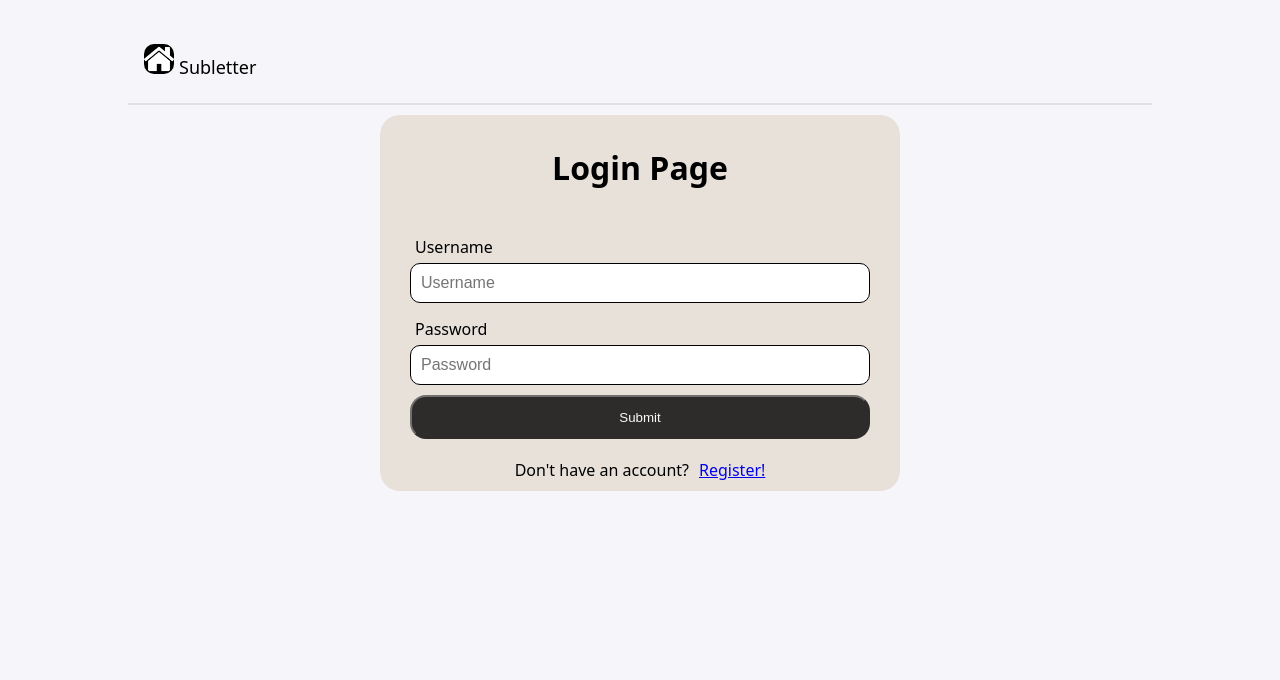
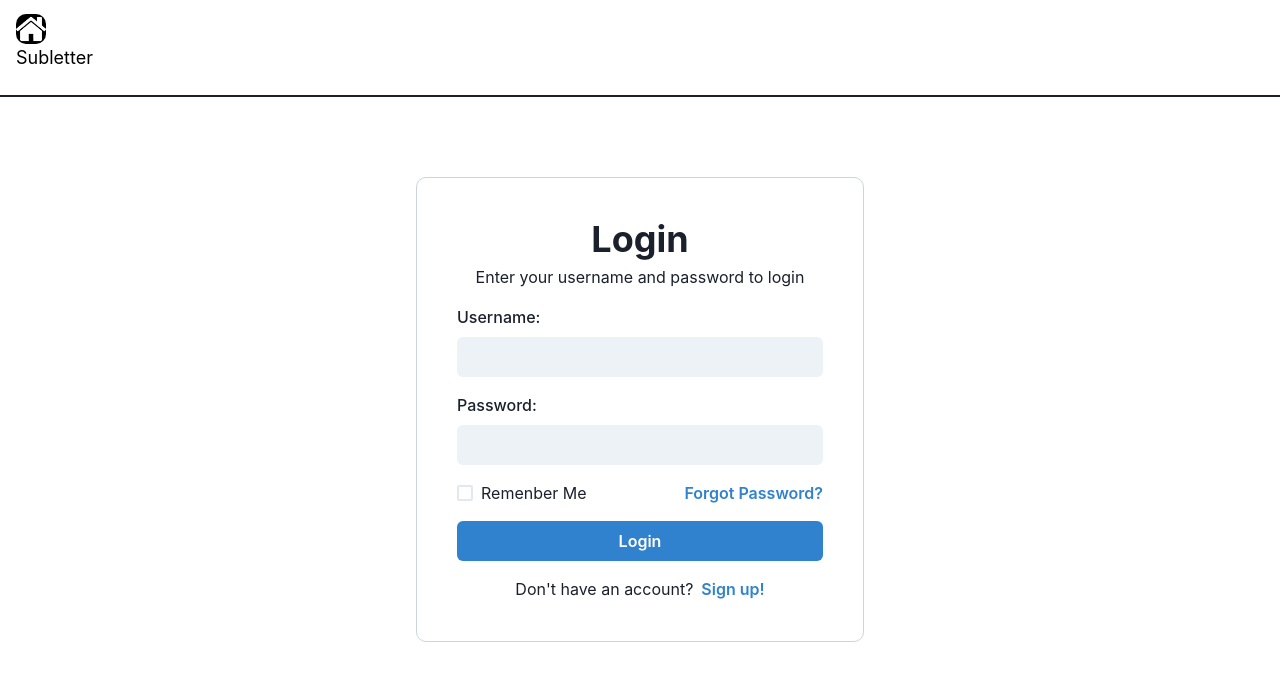
Before and after one commit to imaadj10/subletter, a React (Create React App) app in the folder client/: page / in a window 1280 px wide. Shown: the top 680 px of the page. Built offline with nearby package versions, Linux system fonts and the light colour scheme.

Commit message:
finished login page, removed css that conflicted with ChakraUi

```diff
--- a/client/package.json
+++ b/client/package.json
@@ -3,10 +3,14 @@
   "version": "0.1.0",
   "private": true,
   "dependencies": {
+    "@chakra-ui/react": "^2.8.0",
+    "@emotion/react": "^11.11.1",
+    "@emotion/styled": "^11.11.0",
     "@testing-library/jest-dom": "^5.17.0",
     "@testing-library/react": "^13.4.0",
     "@testing-library/user-event": "^13.5.0",
     "axios": "^1.4.0",
+    "framer-motion": "^10.15.0",
     "react": "^18.2.0",
     "react-dom": "^18.2.0",
     "react-router-dom": "^6.14.2",
--- a/client/src/App.css
+++ b/client/src/App.css
@@ -1,4 +1,4 @@
-* {
+/* * {
   box-sizing:border-box;
   list-style-type:none;
 }
@@ -67,4 +67,4 @@ button.red {
 
 button.red:hover {
   background-color:red;
-}
+} */
--- a/client/src/App.js
+++ b/client/src/App.js
@@ -12,6 +12,7 @@ import HousingInfo from './components/HousingInfo';
 import MessageBoard from './components/MessageBoard';
 import Users from './components/Users';
 import SingleListing from './components/SingleListing';
+import { ChakraProvider } from '@chakra-ui/react'
 
 function App() {
   const location = useLocation();
@@ -25,7 +26,7 @@ function App() {
   }, [location]);
 
   return (
-    <div>
+    <ChakraProvider>
       <Navbar />
       <Routes>
         <Route path="/" element={<Login />} exact />
@@ -39,7 +40,7 @@ function App() {
         <Route path="/messageboard" element={<MessageBoard />} />
         <Route path="/users" element={<Users />} />
       </Routes>
-    </div>
+    </ChakraProvider>
   );
 }
 
--- a/client/src/components/Login.js
+++ b/client/src/components/Login.js
@@ -1,8 +1,21 @@
-import '../css/Authorization.css';
+// import '../css/Authorization.css';
 import React, { useState, useEffect } from 'react';
 import axios from 'axios';
 import Cookies from 'universal-cookie';
-import { useNavigate, Link } from 'react-router-dom';
+import { useNavigate, Link, Form } from 'react-router-dom';
+import {
+  Box,
+  FormControl,
+  Input,
+  FormLabel,
+  Button,
+  Container,
+  VStack,
+  Heading,
+  Text,
+  HStack,
+  Checkbox,
+} from '@chakra-ui/react';
 
 const Login = () => {
   const history = useNavigate();
@@ -60,36 +73,62 @@ const Login = () => {
   }
 
   return (
-    <div className="section form-page">
-      <h1>Login Page</h1>
-      <form action="POST" className="auth-form">
-        <label htmlFor="username">Username</label>
-        <input
-          className="form-text"
+    <Box
+      w={{ base: 'full', md: 'md' }}
+      p={{ base: 8, md: 10 }}
+      mb="80px"
+      mt={{ base: 20, md: '10vh' }}
+      mx="auto"
+      border={{ base: 'none', md: '1px' }}
+      borderColor={{ base: '', md: 'gray.300' }}
+      borderRadius="10"
+    >
+      <VStack spacing="4" align="flex-start" w="full">
+        <VStack spacing="1" align="center" w="full">
+          <Heading>Login</Heading>
+          <Text>Enter your username and password to login</Text>
+        </VStack>
+
+        <FormControl>
+          <FormLabel>Username:</FormLabel>
+          <Input
             type="text"
             name="username"
-          placeholder="Username"
             value={username}
             onChange={(e) => setUsername(e.target.value)}
+            variant="filled"
           />
-        <label htmlFor="password">Password</label>
-        <input
-          className="form-text"
+        </FormControl>
+
+        <FormControl>
+          <FormLabel>Password:</FormLabel>
+          <Input
             type="password"
-          name="password"
-          placeholder="Password"
+            name="username"
             value={password}
             onChange={(e) => setPassword(e.target.value)}
+            variant="filled"
           />
-        <button onClick={submit} className="auth-button">
-          Submit
-        </button>
-      </form>
-      <div>
-        <span className="padding-right">Don't have an account?</span>
-        <Link to="/register">Register!</Link>
-      </div>
-    </div>
+        </FormControl>
+
+        <HStack w="full" justify="space-between">
+          <Checkbox>Remenber Me</Checkbox>
+          <Button variant="link" colorScheme="blue">
+            Forgot Password?
+          </Button>
+        </HStack>
+        <Button onClick={submit} colorScheme="blue" w="full">
+          Login
+        </Button>
+
+        <HStack w="full" justify="center">
+          <text>Don't have an account?</text>
+          <Button variant="link" colorScheme="blue">
+            Sign up!
+          </Button>
+        </HStack>
+      </VStack>
+    </Box>
   );
 };
 
--- a/client/src/css/Authorization.css
+++ b/client/src/css/Authorization.css
@@ -1,4 +1,4 @@
-.padding-right {
+/* .padding-right {
     padding-right: 10px;
 }
 
@@ -47,4 +47,4 @@
         filter: blur(0);
         filter: opacity(1)
     }
-}
+} */
--- a/client/src/css/Homepage.css
+++ b/client/src/css/Homepage.css
@@ -1,4 +1,4 @@
-.hidden {
+/* .hidden {
     opacity: 0;
     filter: blur(3px);
     transform: translateX(-100px);
@@ -50,4 +50,4 @@ section.hidden {
 .home-h1 {
     display: grid;
     align-content: center;
-}
+} */
--- a/client/src/css/Housing.css
+++ b/client/src/css/Housing.css
@@ -1,4 +1,4 @@
-.residences {
+/* .residences {
     margin-top: 1rem;
     display: grid;
     grid-template-columns: repeat(auto-fill, minmax(500px, 1fr));
@@ -29,4 +29,4 @@
     gap:2rem;
     background-color:var(--bkg-complement);
     border-radius:1rem;
-}
+} */
--- a/client/src/css/Listings.css
+++ b/client/src/css/Listings.css
@@ -1,4 +1,4 @@
-.listings {
+/* .listings {
     margin-top: 1rem;
     display: grid;
     grid-template-columns: repeat(auto-fill, minmax(275px, 1fr));
@@ -241,4 +241,4 @@ dialog {
     .search {
         margin-bottom:-10px;
     }
-}
+} */
--- a/client/src/css/Notifications.css
+++ b/client/src/css/Notifications.css
@@ -1,4 +1,4 @@
-.notifs {
+/* .notifs {
     text-align: center;
     margin-left: auto;
     margin-right: auto;
@@ -14,4 +14,4 @@
     border-bottom-style: solid;
     border-bottom-width: 1px;
     padding-bottom: 2px;
-}
+} */
```
Lines whose indentation alone changed are shown as unchanged.
